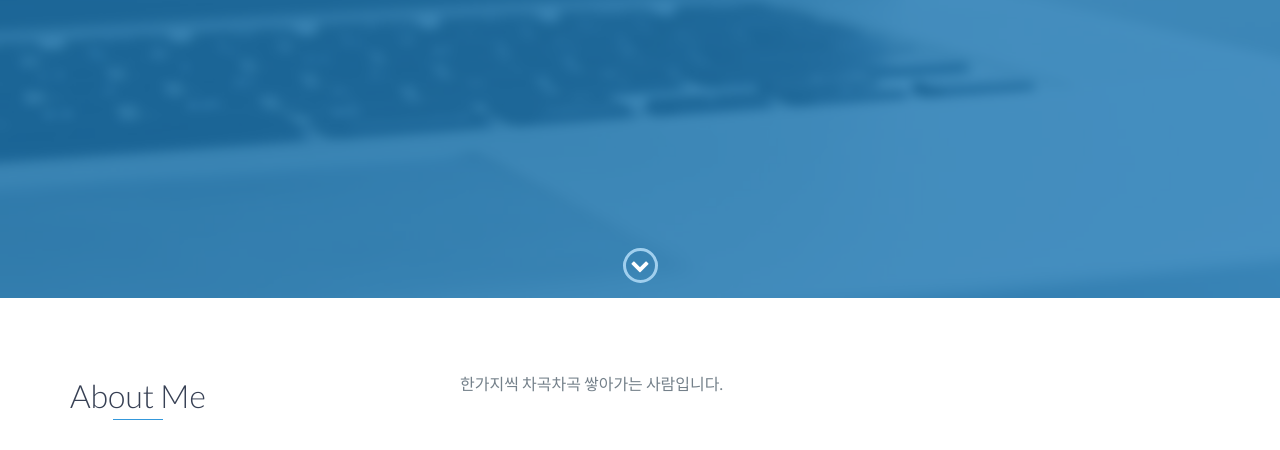
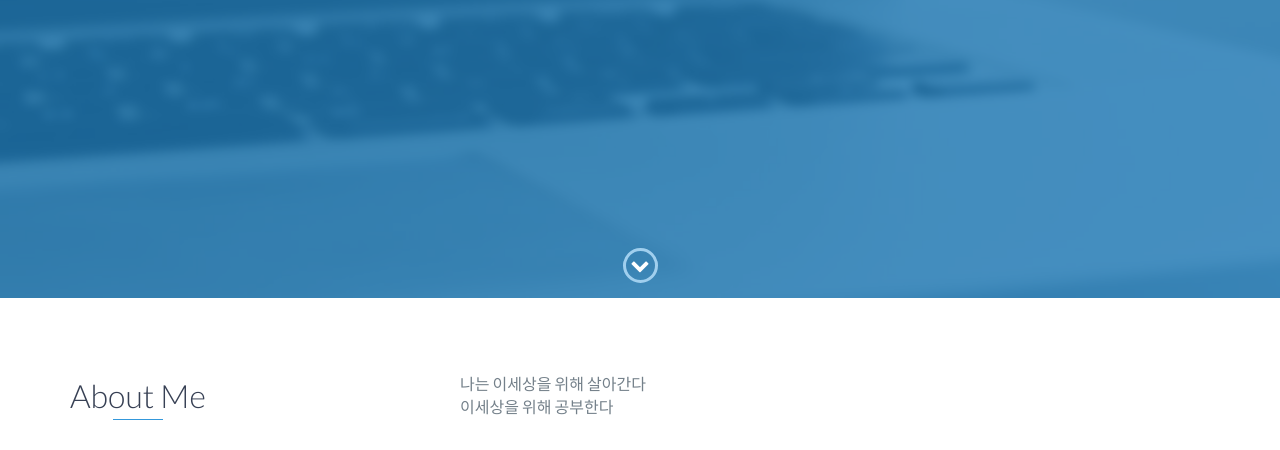
Before and after one commit to Jangwoojin863/Jangwoojin863.github.io, a website: page index.html in a window 1280 px wide. Shown: the part 502-952 px from the top of the page. Drawn offline with nearby package versions, Linux system fonts and the light colour scheme.

Commit message:
change ham

```diff
--- a/index.html
+++ b/index.html
@@ -73,7 +73,8 @@
                 </div>
                 <div class="col-md-8">
                     <p>
-                        한가지씩 차곡차곡 쌓아가는 사람입니다.
+                        나는 이세상을 위해 살아간다<br>
+                        이세상을 위해 공부한다
                     </p>
                 </div>
             </div>
```
